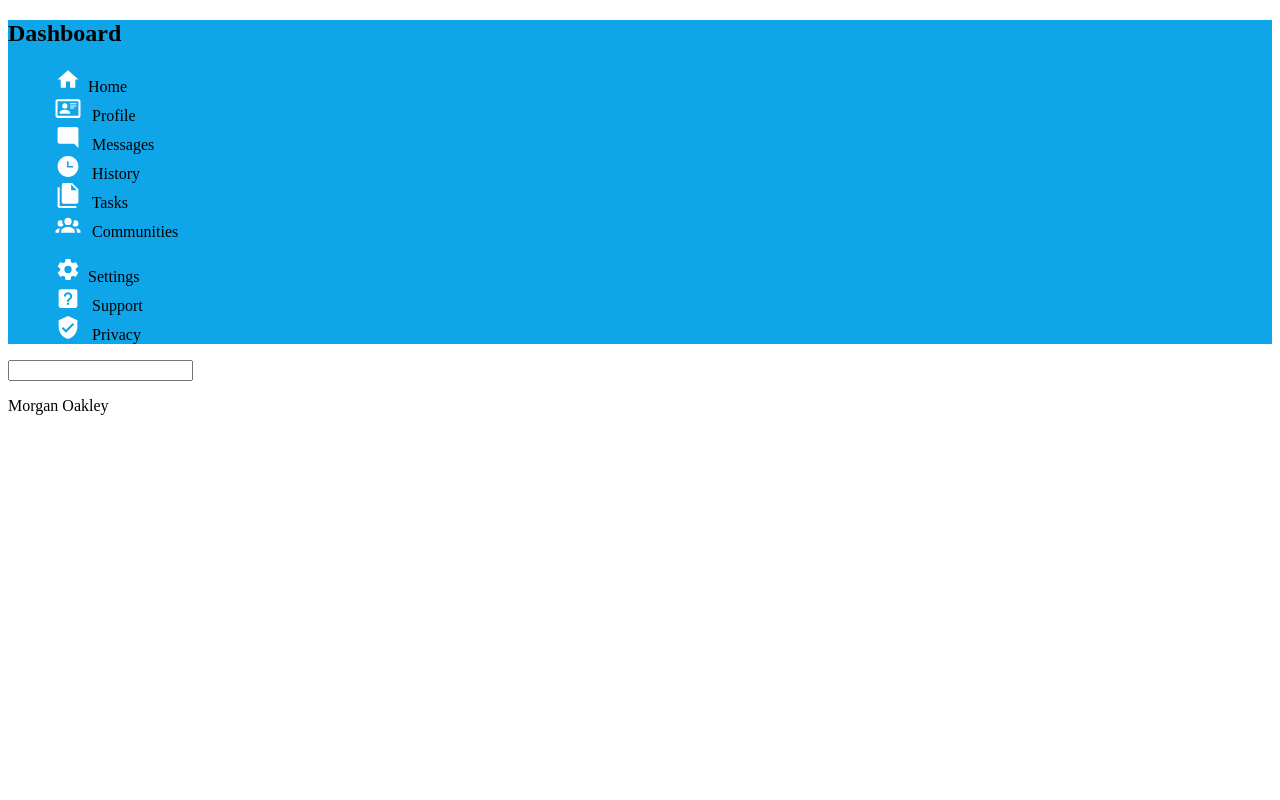
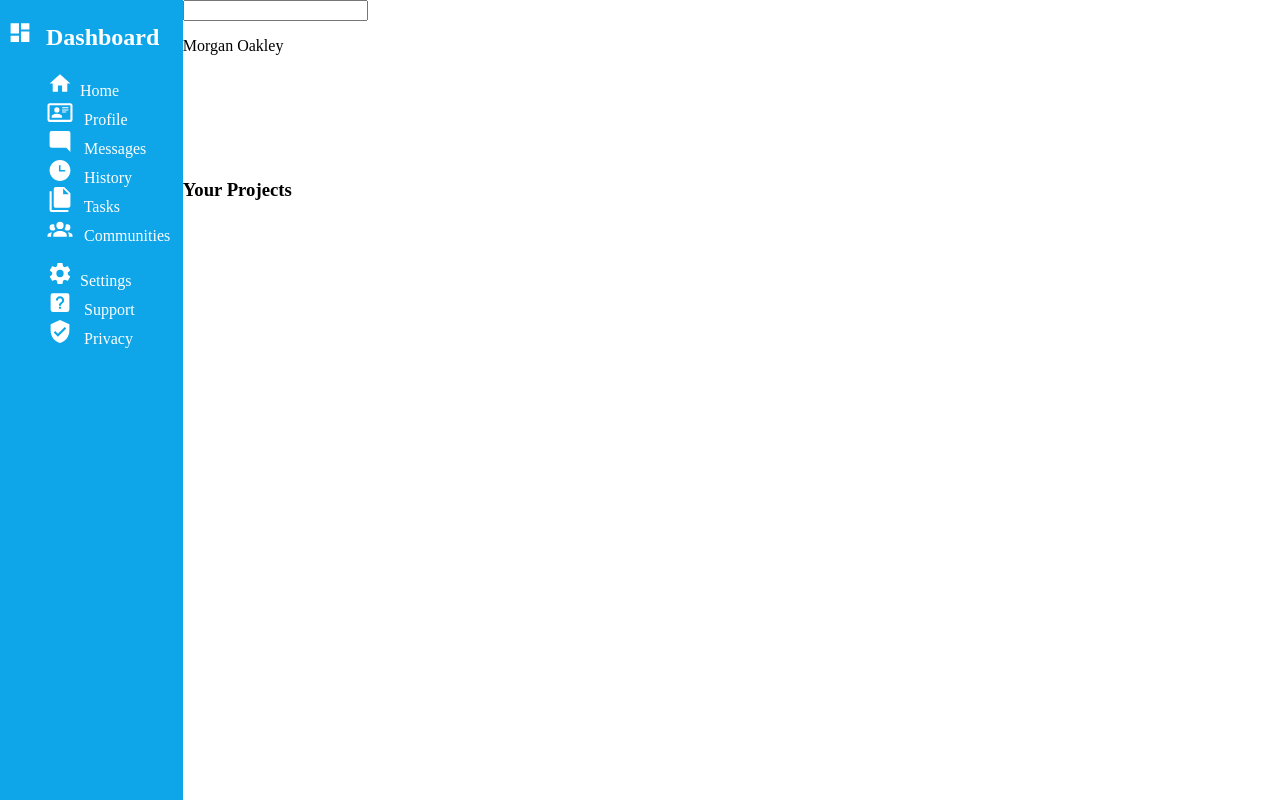
Before and after one commit to CMFernandes/Admin_dashboard, a plain HTML site: page index.html in a window 1280 px wide. Drawn offline with Linux system fonts and the light colour scheme.

Commit message:
basic layout

```diff
--- a/index.html
+++ b/index.html
@@ -10,7 +10,7 @@
 <body>
     <div class="content">
         <div class="sidebar">
-            <h2>Dashboard</h2>
+            <h2><img src="svgs/view-dashboard.svg"> Dashboard</h2>
             <ul>
                 <li><img src="svgs/home.svg">Home</li>
                 <li><img src="svgs/card-account.svg"> Profile</li>
@@ -31,6 +31,9 @@
                 <p>Morgan Oakley</p>
             </div>
         </div>
+        <div class="main-content">
+            <h3>Your Projects</h3>
+        </div>
     </div>
 
 </body>
--- a/style.css
+++ b/style.css
@@ -1,7 +1,33 @@
+body{
+    margin: 0;
+
+}
+.content{
+    height: 100vh;
+    display: grid;
+    grid-template-columns: 1fr 6fr;
+    grid-template-rows: 1fr 4fr;
+
+}
+
+
 .sidebar{
     background-color: #0ea5e9;
+    color: white;
+
+    grid-column: 1 /2;
+    grid-row: 1 /3 ;
 }
 
+.header{
+    grid-column: 2/3;
+    grid-row: 1/2;
+}
+
+.main-content{
+    grid-column: 2/3;
+    grid-row: 2/3;
+}
 li{
     list-style: none;
 }
```
Also changed, not shown: svgs/view-dashboard.svg (added).
